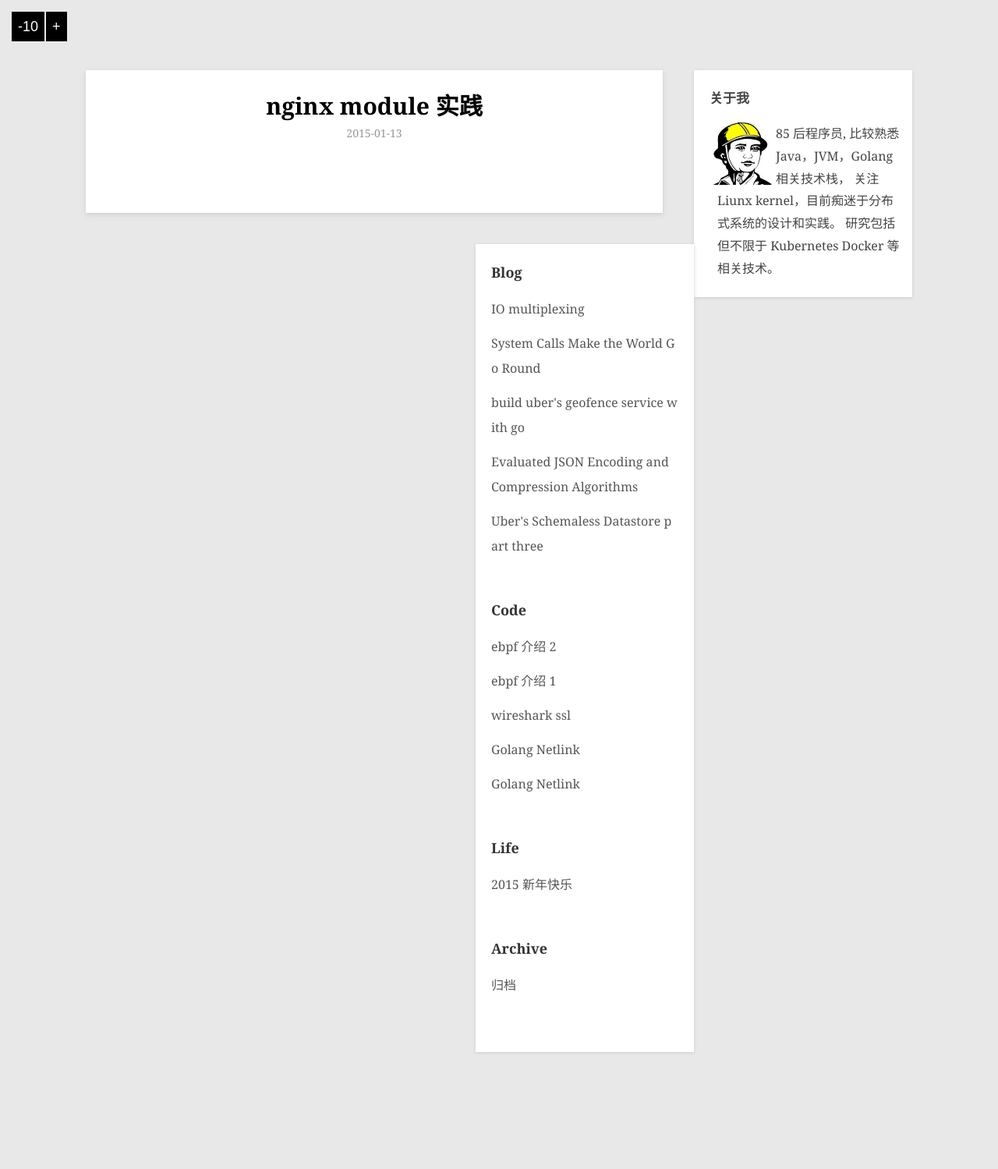
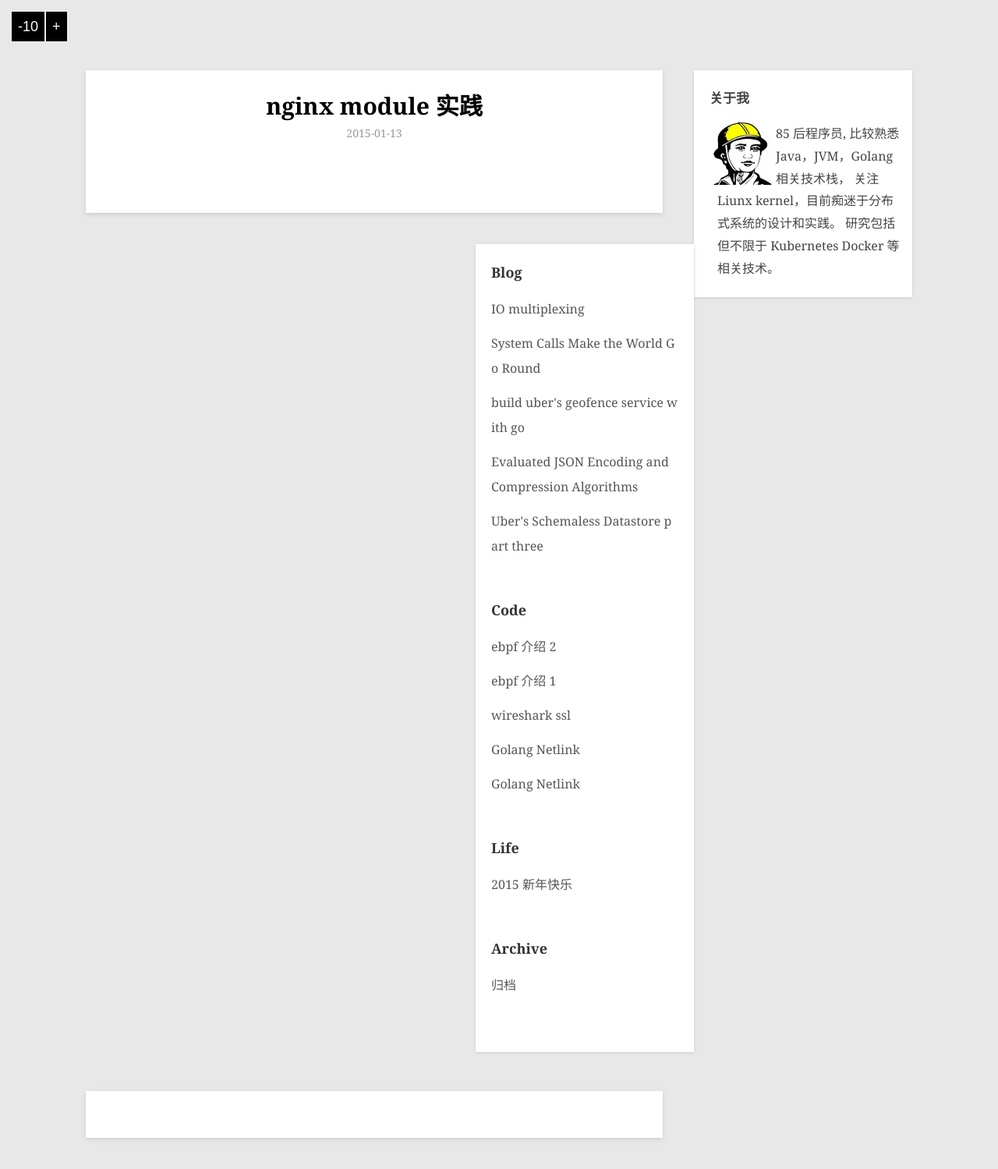
Before and after one commit to hushi55/hushi55.github.io, a Jekyll site: the page built from _posts/code/2015-01-13-nginx-handler.md, in a window 1280 px wide. Shown: the whole page at 78% size. Built offline with Jekyll 4.4.1, drawn with Linux system fonts in a browser that asks for light colours; comment, search, counter and statistics services are not loaded; before the commit the page ends 1399 px from its top, so only the background shows below that.

Commit message:
add gitalk css

```diff
--- a/_layouts/post.html
+++ b/_layouts/post.html
@@ -39,6 +39,16 @@ layout: default
 
     .det-text p {
     	margin-bottom: 2px;
+    }
+
+    .gitalkentry {
+        clear: none;
+        margin-bottom: 40px;
+        width: 680px;
+        float: left;
+        background: #fff;
+        padding: 30px;
+        box-shadow: 0 2px 6px #ccc;
     }
 </style>
 
@@ -136,7 +146,7 @@ layout: default
 <link rel="stylesheet" href="//unpkg.com/gitalk/dist/gitalk.css">
 <script src="//unpkg.com/gitalk/dist/gitalk.min.js"></script>
 <script>
-    var ds_div = '<div id="gitalk-container"></div>\n';
+    var ds_div = '<div id="gitalk-container" class="gitalkentry"></div>';
     $('#content').append(ds_div);
     const gitalk = new Gitalk({
         clientID: '2fe553c1b8790a2ba353',
```
